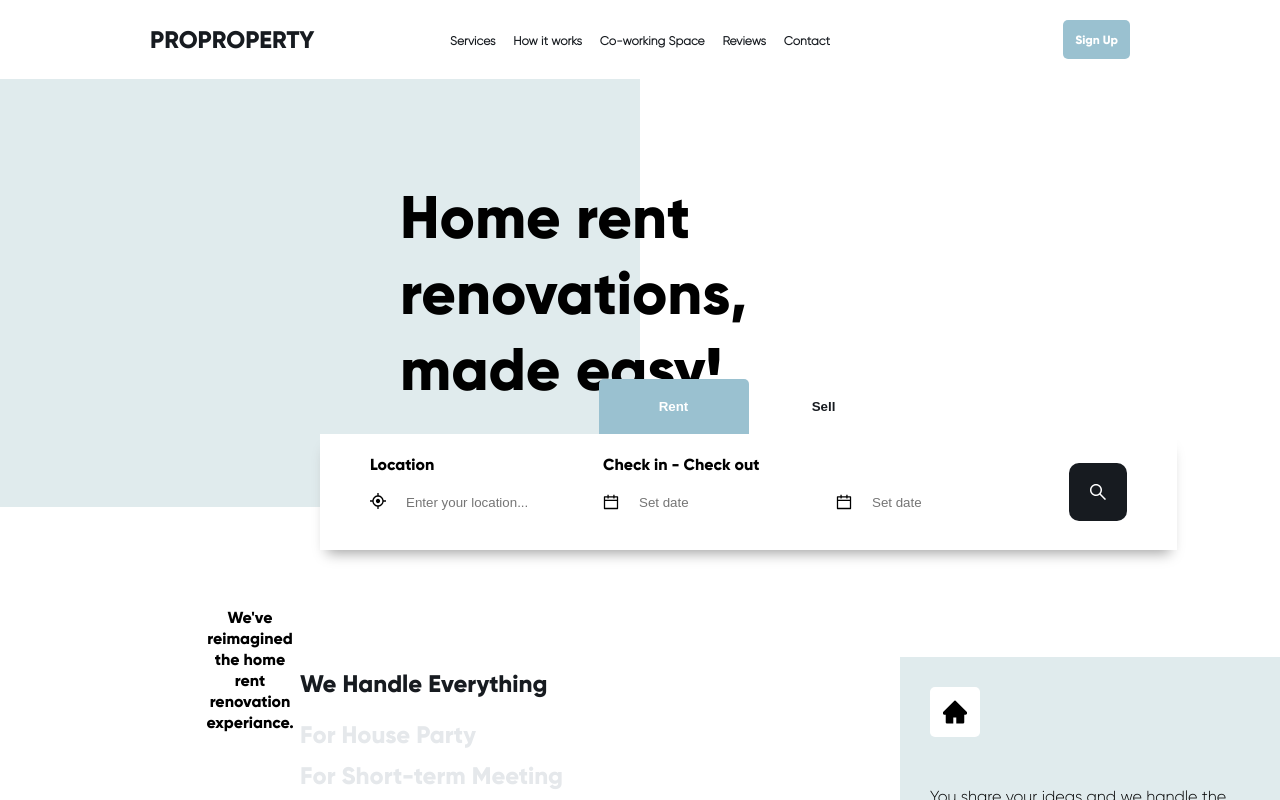
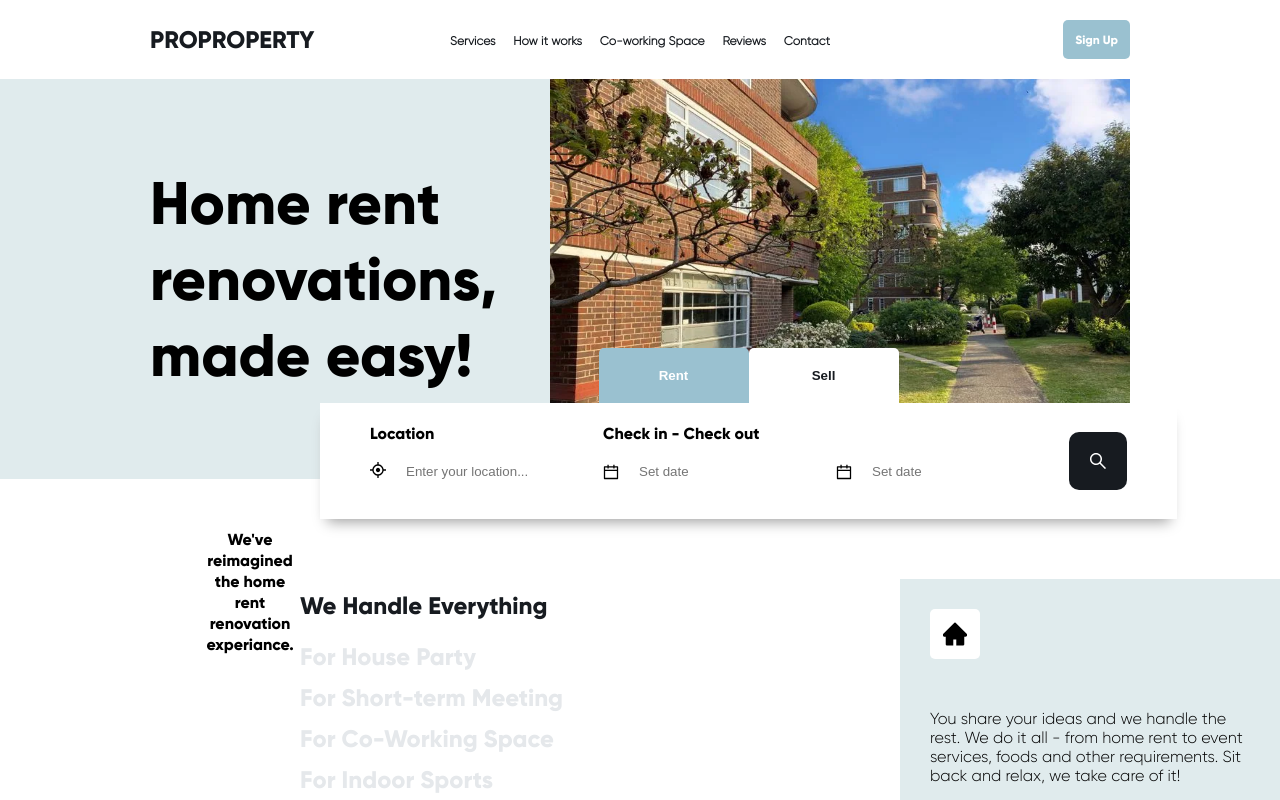
Before and after one commit to sebekgr/proproperty, a React (Create React App) app: page / in a window 1280 px wide. Shown: the top 800 px of the page. Built offline with nearby package versions, Linux system fonts and the light colour scheme.

Commit message:
adjust Grid for hero part 1

```diff
--- a/src/components/pages/home/sections/Hero/Slider.tsx
+++ b/src/components/pages/home/sections/Hero/Slider.tsx
@@ -1,17 +1,16 @@
 import { FC, useState, useEffect } from 'react'
 import styled from 'styled-components'
+import { Row } from '../../../../layout'
 import img2 from './img/2.webp'
 import img3 from './img/3.webp'
 
-const Wrapper = styled.div`
+const Wrapper = styled(Row)`
     position: relative;
-    height: 100%;
+    height: 40rem;
 `
 
 const StyledImg = styled.img`
     position: absolute;
-    top:0;
-    left:0;
     width: 100%;
     height: 100%;
     object-fit: fill;
@@ -34,7 +33,7 @@ const Slider: FC = () => {
         };
       }, []);
     return (
-        <Wrapper>
+        <Wrapper ds={1} de={6}>
             <StyledImg src={images[index]} />
         </Wrapper>
     )
--- a/src/components/pages/home/sections/Hero/index.tsx
+++ b/src/components/pages/home/sections/Hero/index.tsx
@@ -11,15 +11,11 @@ import Headline from '../../../../shared/headline'
 const StyledHeadLine = styled.h1`
     font-family: ${font.fontFamily.bold};
     font-size: 6rem;
-    margin-top: 10rem;
-    margin-bottom: 10rem;
 `
 
 const StyledWrapper = styled(FullWidthSection)`
     position: relative;
-    background: linear-gradient(90deg, ${colors.primaryLight} 50%, ${colors.white} 50%);
-    gap: 0;
-    margin-bottom: ${spacer.xl};
+    background-color: ${colors.primaryLight};
 `
 
 const StyledSearchPannelWrapper = styled.div`
@@ -55,6 +51,15 @@ const StyledList = styled.ul`
         }
     }
 `
+const Wrapper = styled(MaxWidthSection)`
+    margin-bottom: ${spacer.xl};
+`
+
+const StyledSliderRow = styled(Row)`
+    background-color: ${colors.white};
+    grid-template-columns: repeat(7, 8rem) 1fr;
+    gap: 2rem;
+`
 
 const texts = [
     'We Handle Everything',
@@ -76,24 +81,22 @@ const TextList: FC = () => {
         </StyledList>
     )
 }
-const Wrapper = styled(MaxWidthSection)`
-    margin-bottom: ${spacer.xl};
-`
+
 
 const Hero: FC = () => {
     return (
         <>
         <StyledWrapper>
-            <Row ds={4} de={4}>
+            <Row ds={2} de={4}>
                 <StyledHeadLine as="h1">
                     Home rent<br />
                     renovations,<br />
                     made easy!
                 </StyledHeadLine>
             </Row>
-            <Row ds={8} de={5}>
+            <StyledSliderRow ds={6} de={7} >
                 <Slider />
-            </Row>
+            </StyledSliderRow>
             <StyledSearchPannelWrapper>
                 <SearchPanel />
             </StyledSearchPannelWrapper>
```
